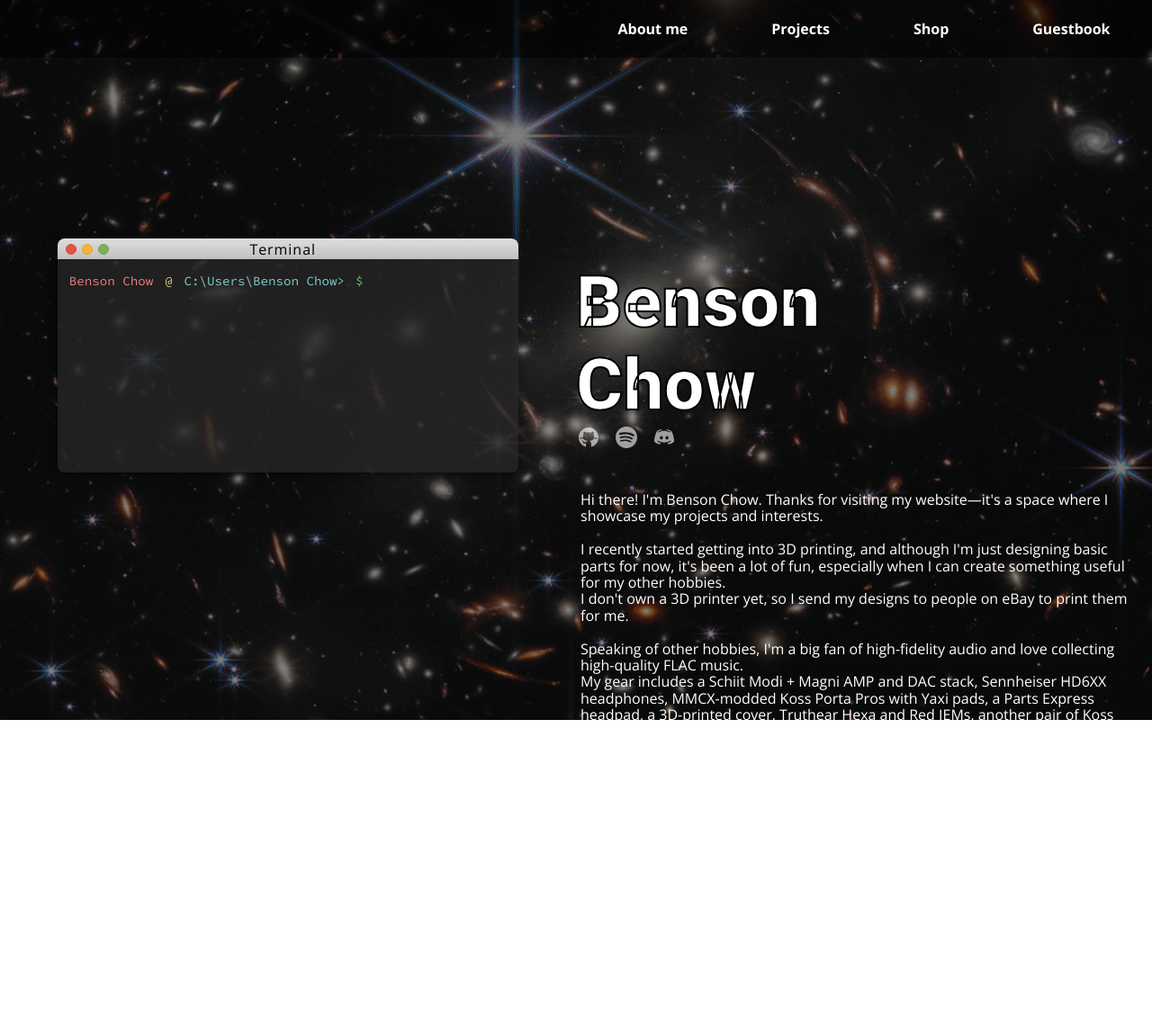
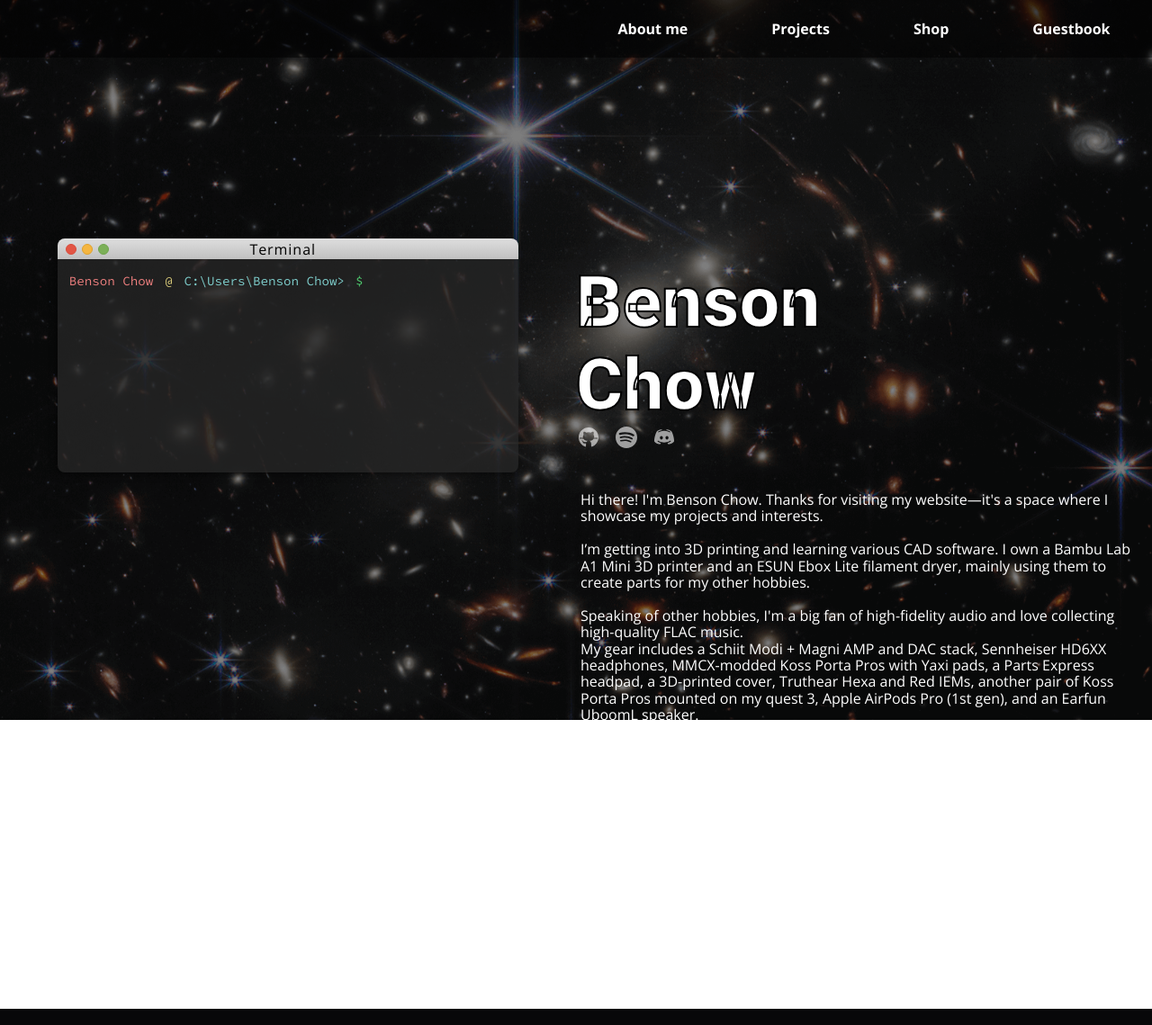
Before and after one commit to bensonchow123/portfolio_website, a Flask app: page / in a window 1280 px wide. Shown: the whole page at 90% size. Run offline with Flask 3, Linux system fonts and the light colour scheme; some libraries are stand-ins or nearby versions.

Commit message:
update home page

```diff
--- a/templates/home.html
+++ b/templates/home.html
@@ -57,11 +57,10 @@
             <div class="text-content">
                 Hi there! I'm Benson Chow. Thanks for visiting my website—it's a space where I showcase my projects and interests.<br><br>
 
-                I recently started getting into 3D printing, and although I'm just designing basic parts for now, it's been a lot of fun, especially when I can create something useful for my other hobbies.<br>
-                I don't own a 3D printer yet, so I send my designs to people on eBay to print them for me.<br><br>
+                I’m getting into 3D printing and learning various CAD software. I own a Bambu Lab A1 Mini 3D printer and an ESUN Ebox Lite filament dryer, mainly using them to create parts for my other hobbies.<br><br>
 
                 Speaking of other hobbies, I'm a big fan of high-fidelity audio and love collecting high-quality FLAC music.<br>
-                My gear includes a Schiit Modi + Magni AMP and DAC stack, Sennheiser HD6XX headphones, MMCX-modded Koss Porta Pros with Yaxi pads, a Parts Express headpad, a 3D-printed cover, Truthear Hexa and Red IEMs, another pair of Koss Porta Pros, Apple AirPods Pro (1st gen), and an Earfun UboomL speaker.<br>
+                My gear includes a Schiit Modi + Magni AMP and DAC stack, Sennheiser HD6XX headphones, MMCX-modded Koss Porta Pros with Yaxi pads, a Parts Express headpad, a 3D-printed cover, Truthear Hexa and Red IEMs, another pair of Koss Porta Pros mounted on my quest 3, Apple AirPods Pro (1st gen), and an Earfun UboomL speaker.<br>
                 I enjoy tweaking my setup and experimenting with AMP and DAC dongles for on-the-go listening.<br><br>
 
                 Another hobby of mine is building and customizing mechanical keyboards.<br>
```
